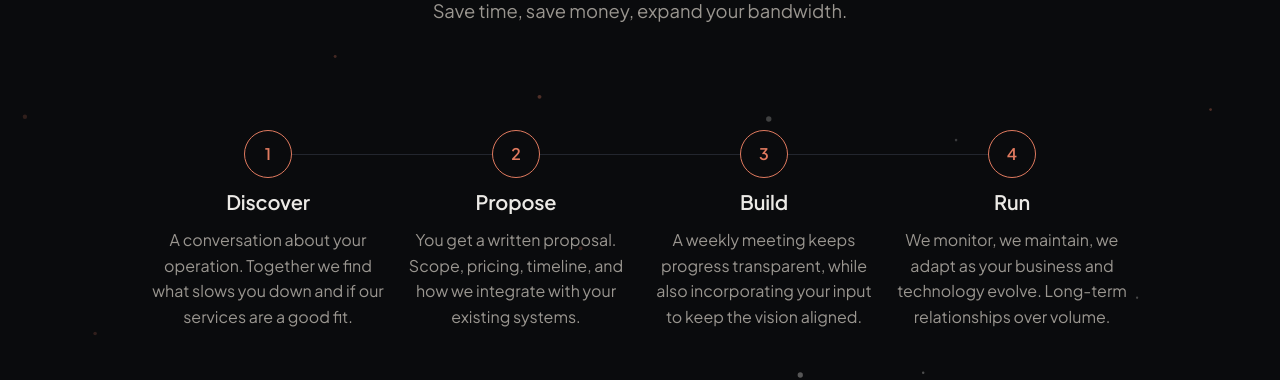
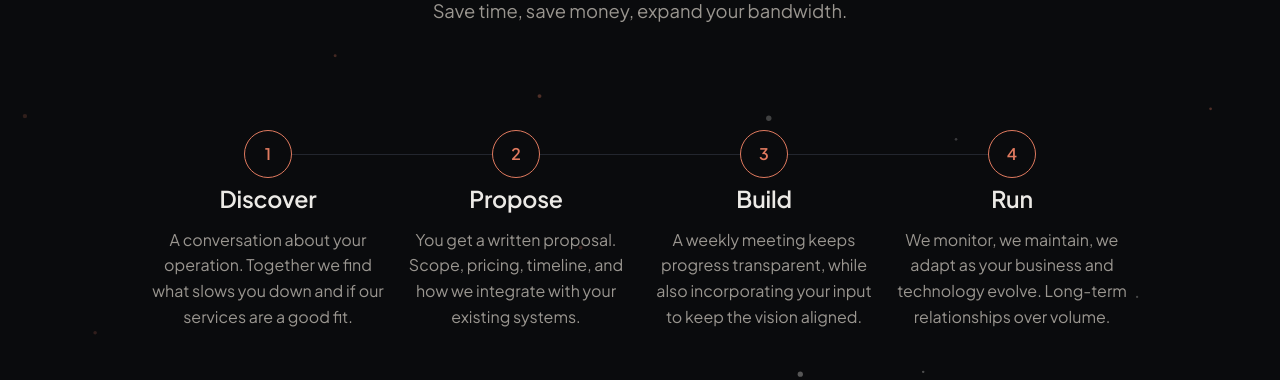
Before and after one commit to baxterclaw1/baxterlabs-site, an Astro site: page / in a window 1280 px wide. Shown: the part 3300-3680 px from the top of the page. Built offline with nearby package versions, Linux system fonts and the light colour scheme; Astro itself is replaced by a stand-in of ours.

Commit message:
Tighten timeline step titles under the markers.
Slightly enlarge Discover–Run labels and reduce the gap above them.

Co-authored-by: Cursor <cursoragent@cursor.com>

```diff
--- a/src/components/WorkProcess.astro
+++ b/src/components/WorkProcess.astro
@@ -81,7 +81,7 @@
 
   .timeline-step {
     position: relative;
-    padding-top: 3.5rem;
+    padding-top: 3.15rem;
     flex: 1;
     min-width: 0;
     text-align: center;
@@ -107,7 +107,7 @@
   }
 
   .timeline-title {
-    font-size: clamp(1.1rem, 1.7vw, 1.25rem);
+    font-size: clamp(1.2rem, 2vw, 1.45rem);
     font-weight: 600;
     letter-spacing: -0.01em;
     color: var(--site-text);
```
